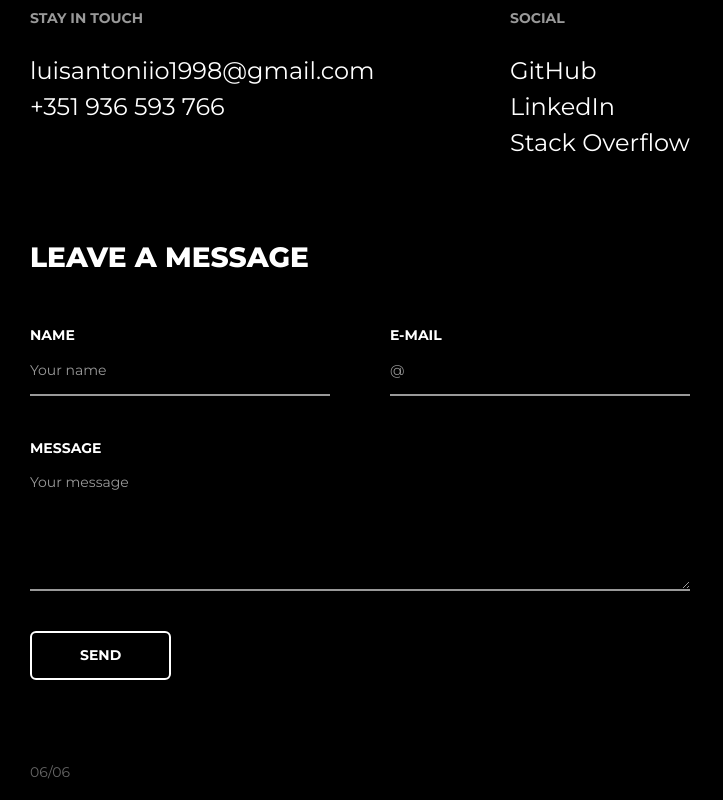
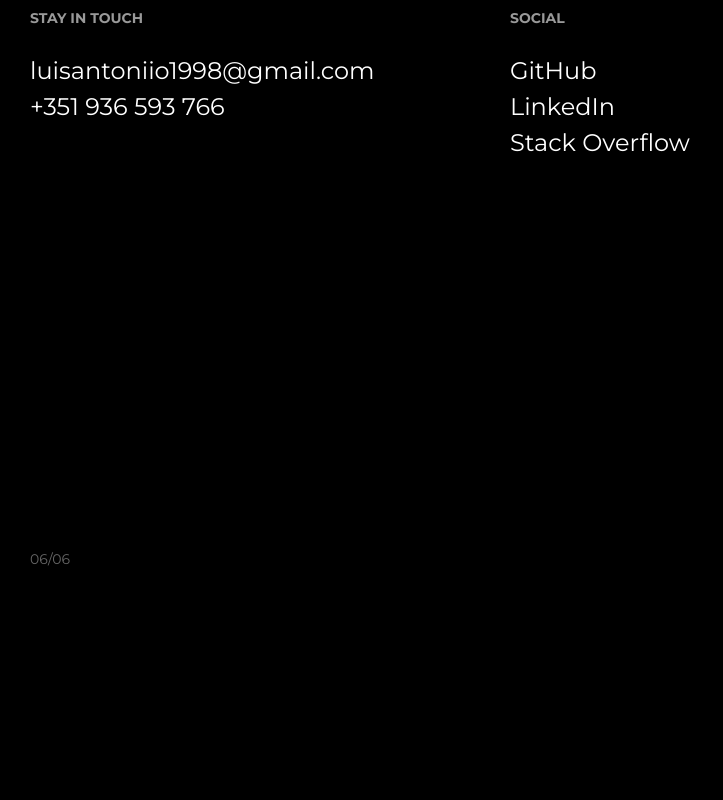
Before and after one commit to luisantoniio1998/luisantoniio1998.github.io, a plain HTML site: page index.html in a window 1280 px wide. Shown: the part 5069-5869 px from the top of the page, without its empty margins (0-723 px from the left). After the commit the page ends 5656 px from the top, so only its background shows below. Drawn offline with Linux system fonts and the light colour scheme.

Commit message:
Add files via upload

```diff
--- a/index.html
+++ b/index.html
@@ -63,7 +63,7 @@
 			<li class="sections-nav-item">
 				<div class="sections-nav-info">
 					<a href="mailto:luisantoniio1998@gmail.com">luisantoniio1998@gmail.com</a><br>
-					<a href="tel:+351936593766">+351 936 593 766</a>
+					<a href="tel:+420652887351">+351 936 593 766</a>
 				</div>
 			</li>
 		</ul>
@@ -78,7 +78,7 @@
 								<img src="assets/img/1700331.jpg" class="jumbotron-img animation-translate animation-item-1" alt="Avatar">
 								<h1 class="display-1 display-animated display-animated-in animation-translate animation-item-2">Luís<br>Barros</h1>
 								<p class="lead animation-translate animation-item-3">COMPUTER ENGINNERING STUDENT</p>
-								<form method="get" action="assets/assets/documents/CV.pdf">
+								<form method="get" action="assets/documents/CV.pdf">
 									<button type="submit" class="btn btn-primary">Download CV!</button>
 								 </form>
 							</div>
@@ -238,7 +238,7 @@
 									<span class="timeline-date">Oct 2022&nbsp;–&nbsp;Present</span>
 									<h3 class="timeline-title">Polytechnic Institute of Guarda</h3>
 									<h3 class="timeline-title">Nucleus for Computer Engineering Students</h3>
-									<p class="timeline-text">Member of general management</p>
+									<p class="timeline-text">Vowel of general direction</p>
 								</div>
 							</div>
 						</div>
@@ -312,35 +312,6 @@
 									</div>
 								</div>
 							</div>
-							<div class="row">
-								<div class="col-12 col-xl-9">
-									<h3 class="section-subtitle animation-translate animation-item-3">Leave a message</h3>
-									<form class="needs-validation animation-translate animation-item-4" novalidate>
-										<div class="row">
-											<div class="col-12 col-md-6">
-												<div class="form-group">
-													<label for="contact-form-name">Name</label>
-													<input type="text" class="form-control" name="name" id="contact-form-name" placeholder="Your name" required>
-													<div class="invalid-feedback">Please enter your name.</div>
-												</div>
-											</div>
-											<div class="col-12 col-md-6">
-												<div class="form-group">
-													<label for="contact-form-name">E-mail</label>
-													<input type="email" class="form-control" name="email" id="contact-form-email" placeholder="@" required>
-													<div class="invalid-feedback">Please enter a valid e-mail address.</div>
-												</div>
-											</div>
-										</div>
-										<div class="form-group">
-											<label for="contact-form-message">Message</label>
-											<textarea class="form-control" name="message" id="contact-form-message" placeholder="Your message" rows="5" required></textarea>
-											<div class="invalid-feedback">Please type some message.</div>
-										</div>
-										<button type="submit" class="btn btn-primary">Send</button>
-									</form>
-								</div>
-							</div>
 						</div>
 						<div class="section-footer animation-translate animation-item-5">
 							<span class="section-next goto-section">
```
